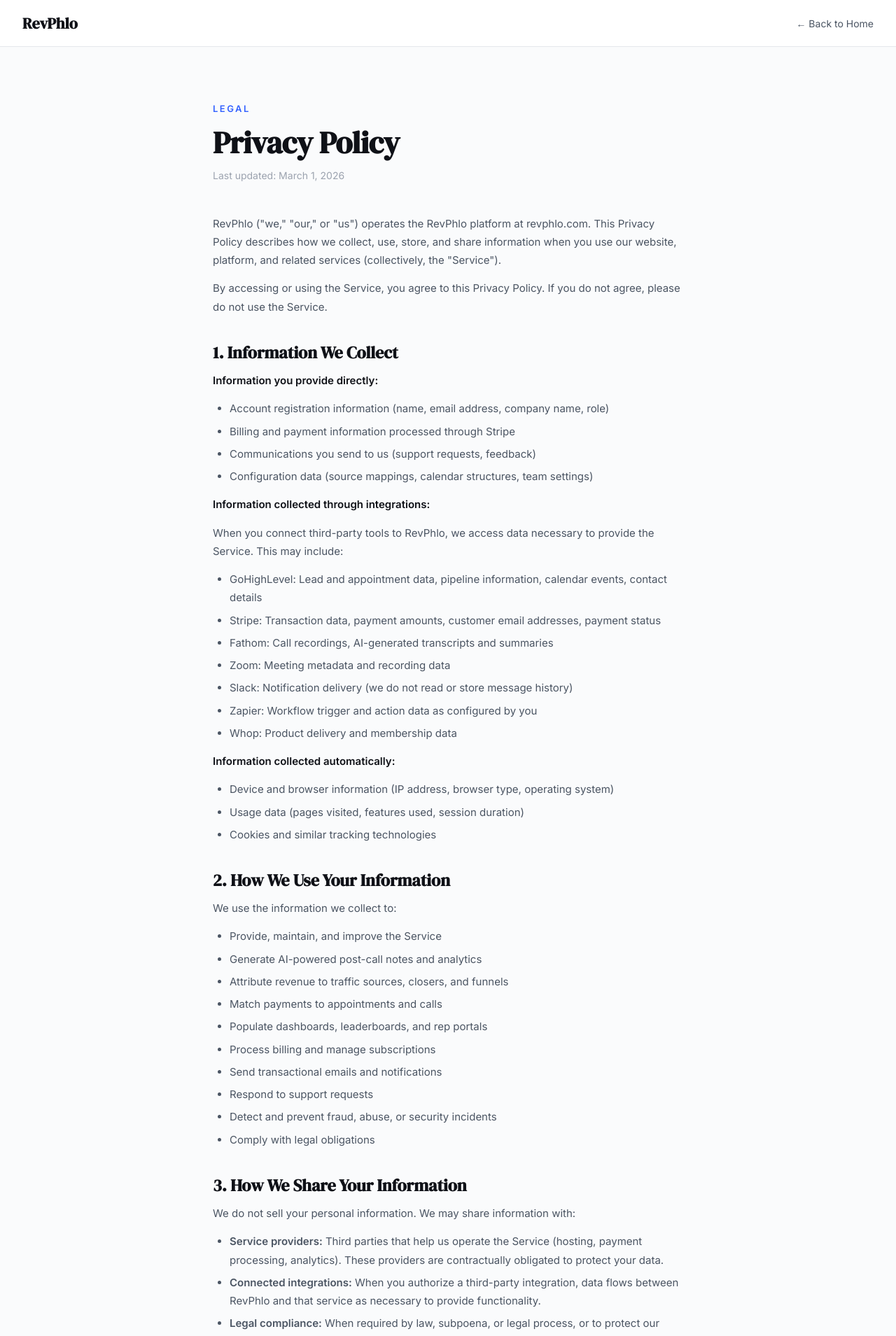
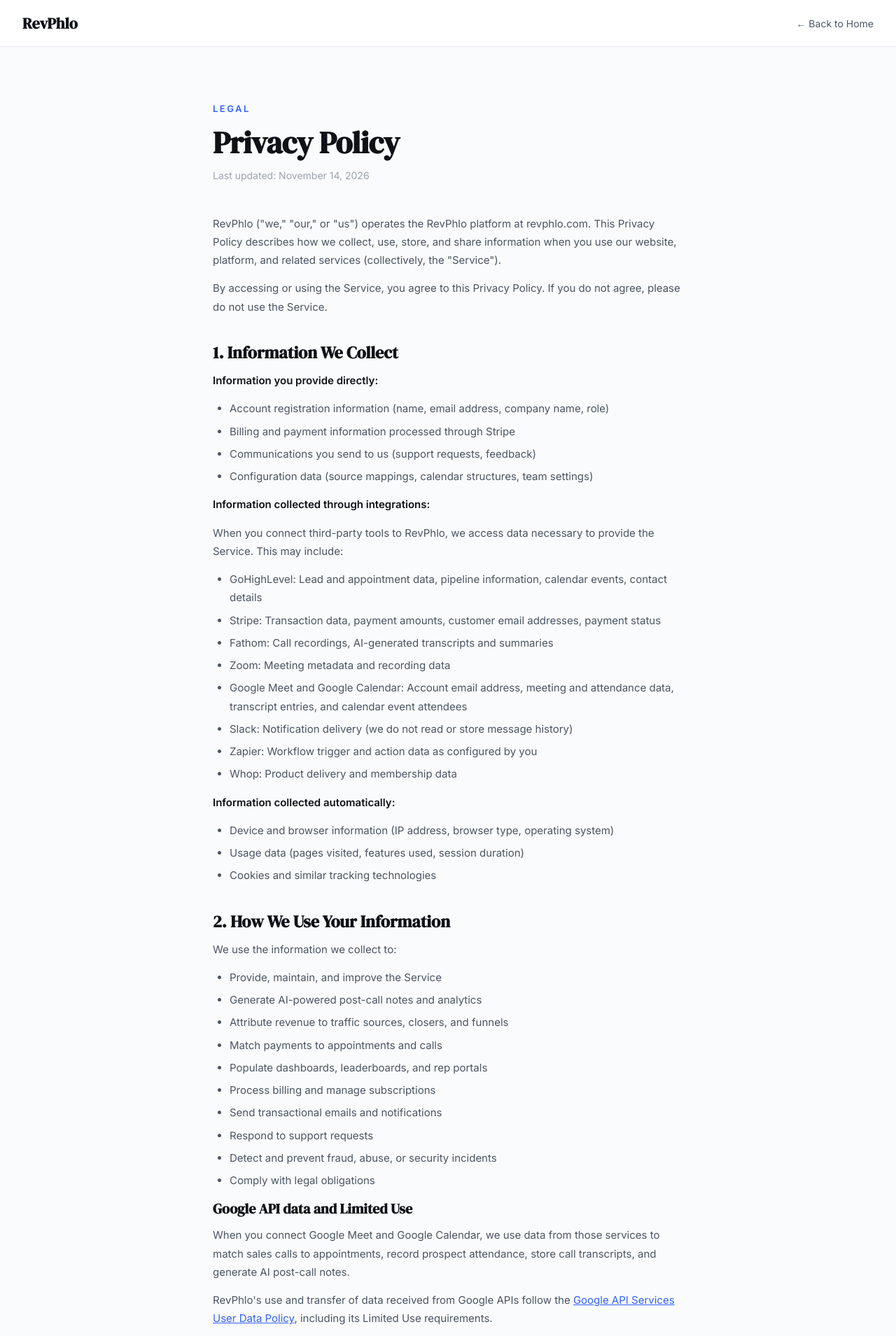
Before and after one commit to drich0923/revphlowebsite, a Next.js app: page /privacy-policy in a window 1280 px wide. Shown: the top 1909 px of the page at 70% size. Built offline with nearby package versions, Linux system fonts and the light colour scheme.

Commit message:
Add Google API data use disclosure (#18)

```diff
--- a/app/privacy-policy/layout.js
+++ b/app/privacy-policy/layout.js
@@ -3,7 +3,7 @@ import { pageMeta } from "../seo";
 export const metadata = pageMeta({
   title: "Privacy Policy | RevPhlo",
   description:
-    "How RevPhlo collects, uses, and protects your data. Covers integrations with GoHighLevel, Stripe, Fathom, Zoom, Slack, Zapier, and Whop.",
+    "How RevPhlo collects, uses, and protects your data. Covers Google Meet, Google Calendar, other connected integrations, and Google's Limited Use requirements.",
   path: "/privacy-policy",
 });
 
--- a/app/privacy-policy/page.js
+++ b/app/privacy-policy/page.js
@@ -49,7 +49,7 @@ export default function PrivacyPolicy() {
       <main style={{ maxWidth: 720, margin: "0 auto", padding: "80px 24px 120px" }}>
         <p style={{ fontSize: 13, textTransform: "uppercase", letterSpacing: 2.5, color: T.blue, fontWeight: 600, marginBottom: 16 }}>Legal</p>
         <h1 style={{ fontFamily: "var(--font-dm-serif),Georgia,serif", fontSize: "clamp(32px,4vw,44px)", lineHeight: 1.15, letterSpacing: -0.5, color: T.dark, marginBottom: 12 }}>Privacy Policy</h1>
-        <p style={{ fontSize: 14, color: T.text3, marginBottom: 48 }}>Last updated: March 1, 2026</p>
+        <p style={{ fontSize: 14, color: T.text3, marginBottom: 48 }}>Last updated: November 14, 2026</p>
 
         <div style={sectionStyle}>
           <p style={pStyle}>RevPhlo ("we," "our," or "us") operates the RevPhlo platform at revphlo.com. This Privacy Policy describes how we collect, use, store, and share information when you use our website, platform, and related services (collectively, the "Service").</p>
@@ -72,6 +72,7 @@ export default function PrivacyPolicy() {
             <li style={liStyle}>Stripe: Transaction data, payment amounts, customer email addresses, payment status</li>
             <li style={liStyle}>Fathom: Call recordings, AI-generated transcripts and summaries</li>
             <li style={liStyle}>Zoom: Meeting metadata and recording data</li>
+            <li style={liStyle}>Google Meet and Google Calendar: Account email address, meeting and attendance data, transcript entries, and calendar event attendees</li>
             <li style={liStyle}>Slack: Notification delivery (we do not read or store message history)</li>
             <li style={liStyle}>Zapier: Workflow trigger and action data as configured by you</li>
             <li style={liStyle}>Whop: Product delivery and membership data</li>
@@ -99,13 +100,16 @@ export default function PrivacyPolicy() {
             <li style={liStyle}>Detect and prevent fraud, abuse, or security incidents</li>
             <li style={liStyle}>Comply with legal obligations</li>
           </ul>
+          <h3 style={{ ...h2Style, fontSize: 20 }}>Google API data and Limited Use</h3>
+          <p style={pStyle}>When you connect Google Meet and Google Calendar, we use data from those services to match sales calls to appointments, record prospect attendance, store call transcripts, and generate AI post-call notes.</p>
+          <p style={pStyle}>RevPhlo's use and transfer of data received from Google APIs follow the <a href="https://developers.google.com/terms/api-services-user-data-policy" style={{ color: T.blue }}>Google API Services User Data Policy</a>, including its Limited Use requirements.</p>
         </div>
 
         <div style={sectionStyle}>
           <h2 style={h2Style}>3. How We Share Your Information</h2>
           <p style={pStyle}>We do not sell your personal information. We may share information with:</p>
           <ul style={ulStyle}>
-            <li style={liStyle}><strong>Service providers:</strong> Third parties that help us operate the Service (hosting, payment processing, analytics). These providers are contractually obligated to protect your data.</li>
+            <li style={liStyle}><strong>Service providers:</strong> Third parties that help us operate the Service (hosting, payment processing, analytics, AI note generation). These providers are contractually obligated to protect your data.</li>
             <li style={liStyle}><strong>Connected integrations:</strong> When you authorize a third-party integration, data flows between RevPhlo and that service as necessary to provide functionality.</li>
             <li style={liStyle}><strong>Legal compliance:</strong> When required by law, subpoena, or legal process, or to protect our rights, safety, or property.</li>
             <li style={liStyle}><strong>Business transfers:</strong> In connection with a merger, acquisition, or sale of assets.</li>
```
Also changed, not shown: 1 other file (tests, documents, lock files or other folders).
